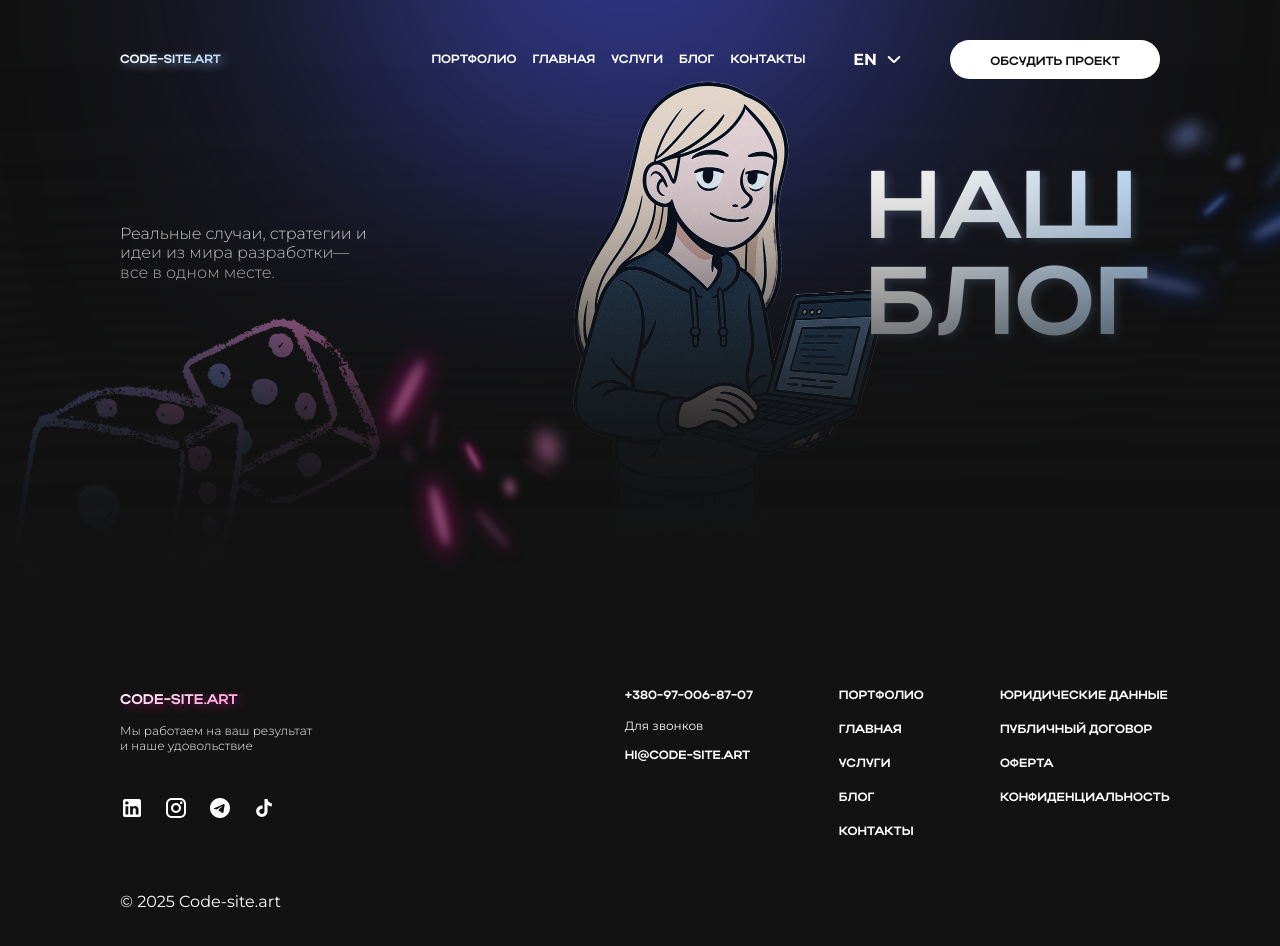
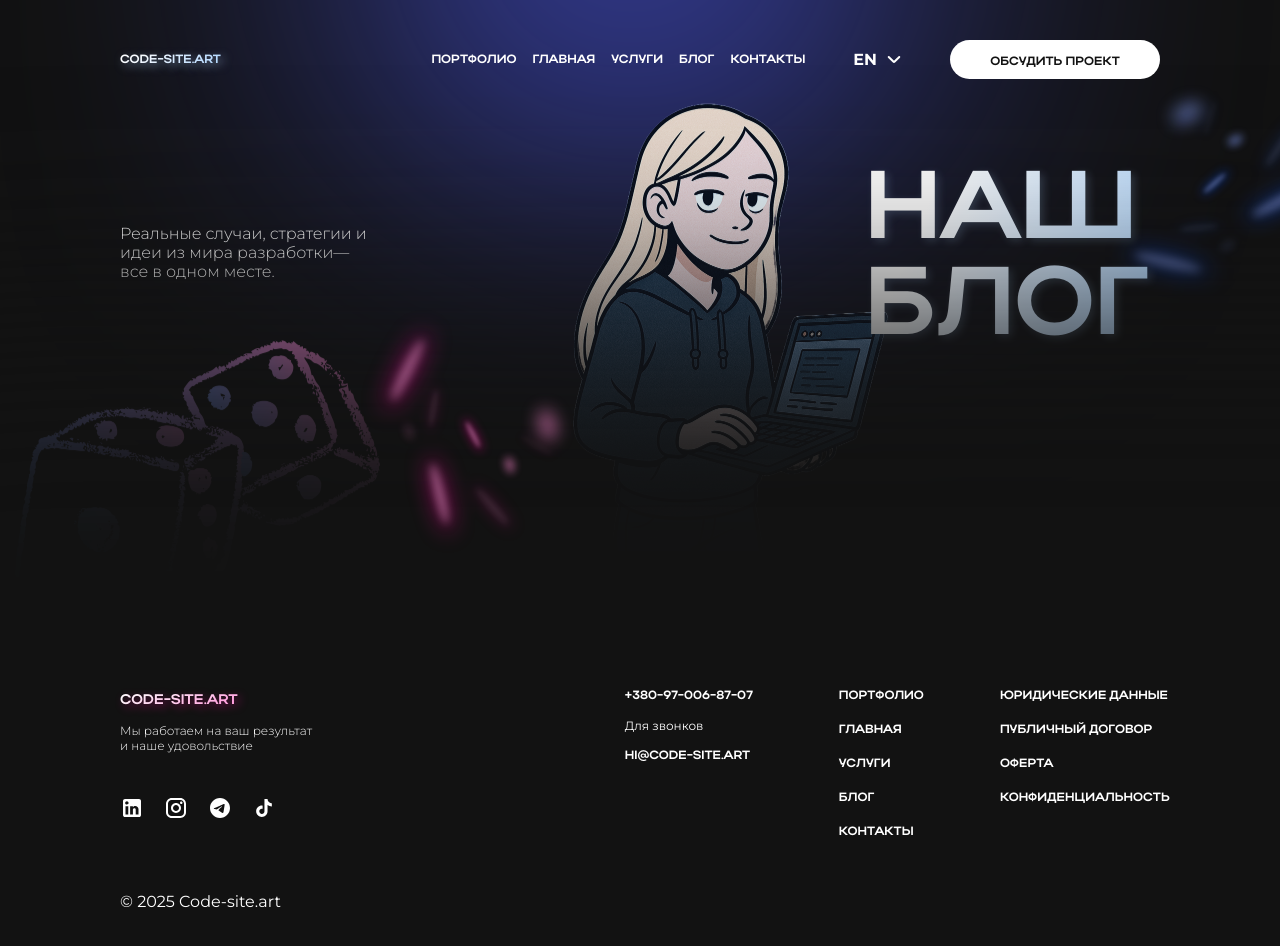
Before and after one commit to cyanidium-dev/code-site-frontend, a Next.js app: page /en/blog in a window 1280 px wide. Shown: the top 946 px of the page. Built offline with nearby package versions, Linux system fonts and the light colour scheme.

Commit message:
added parallax and animations

```diff
--- a/src/components/blogPage/hero/Hero.tsx
+++ b/src/components/blogPage/hero/Hero.tsx
@@ -2,20 +2,29 @@ import Container from "@/components/shared/container/Container";
 import PageTitle from "@/components/shared/titles/PageTitle";
 import { useTranslations } from "next-intl";
 import HeroDecorations from "./HeroDecorations";
+import * as motion from "motion/react-client";
+import { fadeInAnimation } from "@/utils/animationVariants";
 
 export default function Hero() {
   const t = useTranslations("blogPage");
 
   return (
-    <section className="">
+    <section>
       <Container className="relative flex flex-col lg:flex-row-reverse gap-[9px] lg:justify-between lg:items-center pt-[135px] lg:pt-[149px] pb-[479px] lg:pb-[330px]">
         <HeroDecorations />
         <PageTitle className="max-w-[195px] lg:max-w-[295px] text-[64px] lg:text-[96px] leading-none">
           {t("title")}
         </PageTitle>
-        <p className="max-w-[248px] text-[14px] lg:text-[16px] font-light leading-[120%]">
+        <motion.p
+          initial="hidden"
+          whileInView="visible"
+          exit="exit"
+          viewport={{ once: true, amount: 0.1 }}
+          variants={fadeInAnimation({ delay: 0.7, scale: 0.95, x: -30, y: 30 })}
+          className="max-w-[248px] text-[14px] lg:text-[16px] font-light leading-[120%]"
+        >
           {t("description")}
-        </p>
+        </motion.p>
       </Container>
     </section>
   );
--- a/src/components/blogPage/hero/HeroDecorations.tsx
+++ b/src/components/blogPage/hero/HeroDecorations.tsx
@@ -17,15 +17,13 @@ export default function HeroDecorations() {
   // Швидкий параллакс (рухається швидше)
   const fastY = useTransform(scrollYProgress, [0, 1], [120, -120]);
 
-  const middleY = useTransform(scrollYProgress, [0, 1], [60, -60]);
-
   // Повільний параллакс (рухається повільніше)
   const slowY = useTransform(scrollYProgress, [0, 1], [-120, 120]);
 
   return (
     <div ref={sectionRef} className="absolute inset-0 pointer-events-none">
       <motion.div
-        //    style={{ y: slowY }}
+        style={{ y: slowY }}
         className="absolute top-[344px] lg:top-15 left-[calc(50%-177px)] lg:left-[calc(50%-97px)] w-[353px] h-auto aspect-[353/530]"
       >
         <motion.div
@@ -33,7 +31,7 @@ export default function HeroDecorations() {
           whileInView="visible"
           exit="exit"
           viewport={{ once: true, amount: 0.1 }}
-          variants={fadeInAnimation({ delay: 0.3, scale: 0.95 })}
+          variants={fadeInAnimation({ delay: 0.3, duration: 2, scale: 0.8 })}
         >
           <Image
             src="/images/blogPage/hero/girl.png"
@@ -46,7 +44,7 @@ export default function HeroDecorations() {
       </motion.div>
 
       <motion.div
-        //    style={{ y: slowY }}
+        style={{ y: fastY }}
         className="absolute top-[115px] lg:top-[101px] right-[calc(50%-180px)] lg:right-[calc(50%-701px)] w-[164px] lg:w-[244px] h-auto aspect-[244/235]"
       >
         <motion.div
@@ -54,7 +52,7 @@ export default function HeroDecorations() {
           whileInView="visible"
           exit="exit"
           viewport={{ once: true, amount: 0.1 }}
-          variants={fadeInAnimation({ delay: 0.3, scale: 0.95 })}
+          variants={fadeInAnimation({ delay: 1.1, scale: 0.95 })}
         >
           <Image
             src="/images/blogPage/hero/drops-blue.svg"
@@ -67,7 +65,7 @@ export default function HeroDecorations() {
       </motion.div>
 
       <motion.div
-        //    style={{ y: slowY }}
+        style={{ y: fastY }}
         className="hidden lg:block absolute z-20 top-[328px] left-[calc(50%-290px)] w-[224px] h-auto aspect-[224/252]"
       >
         <motion.div
@@ -75,7 +73,7 @@ export default function HeroDecorations() {
           whileInView="visible"
           exit="exit"
           viewport={{ once: true, amount: 0.1 }}
-          variants={fadeInAnimation({ delay: 0.3, scale: 0.95 })}
+          variants={fadeInAnimation({ delay: 1.1, scale: 0.95 })}
         >
           <Image
             src="/images/blogPage/hero/drops-pink.svg"
@@ -88,7 +86,7 @@ export default function HeroDecorations() {
       </motion.div>
 
       <motion.div
-        //    style={{ y: slowY }}
+        style={{ y: slowY }}
         className="absolute -z-10 top-[385px] lg:top-[318px] right-[calc(50%-213px)] lg:right-auto lg:left-[calc(50%-625px)] w-[255px] lg:w-[365px] h-auto aspect-[365/283]"
       >
         <motion.div
@@ -96,7 +94,7 @@ export default function HeroDecorations() {
           whileInView="visible"
           exit="exit"
           viewport={{ once: true, amount: 0.1 }}
-          variants={fadeInAnimation({ delay: 0.3, scale: 0.95 })}
+          variants={fadeInAnimation({ delay: 0.7, scale: 0.95 })}
         >
           <Image
             src="/images/blogPage/hero/dices.png"
```
